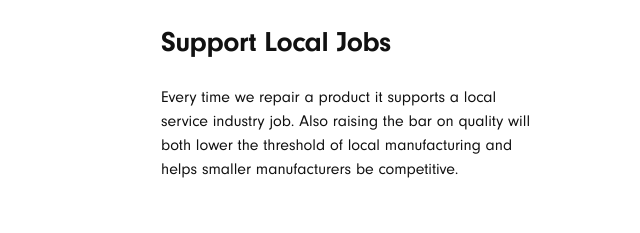
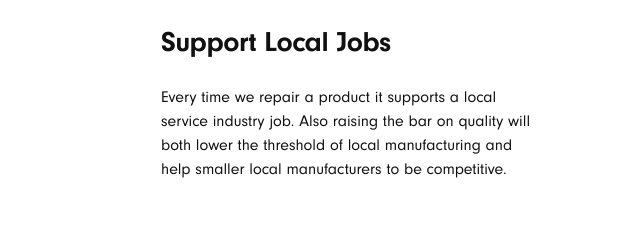
Before and after one commit to RationalMatta/doublethewarranties, a plain HTML site: page index.html in a window 1280 px wide. Shown: the part 2068-2301 px from the top of the page, 491-1131 px from the left. Drawn offline with Linux system fonts and the light colour scheme.

Commit message:
Update Local Jobs chapter

```diff
--- a/index.html
+++ b/index.html
@@ -108,7 +108,7 @@
                     <div class="text col-md-7 col-lg-5">
                         <h4>Support Local Jobs</h4>
                         <p>
-                            Every time we repair a product it supports a local service industry job. Also raising the bar on quality will both lower the threshold of local manufacturing and helps smaller manufacturers be competitive.
+                            Every time we repair a product it supports a local service industry job. Also raising the bar on quality will both lower the threshold of local manufacturing and help smaller local manufacturers to be competitive.
                         </p>
                     </div>
                 </div>
```
